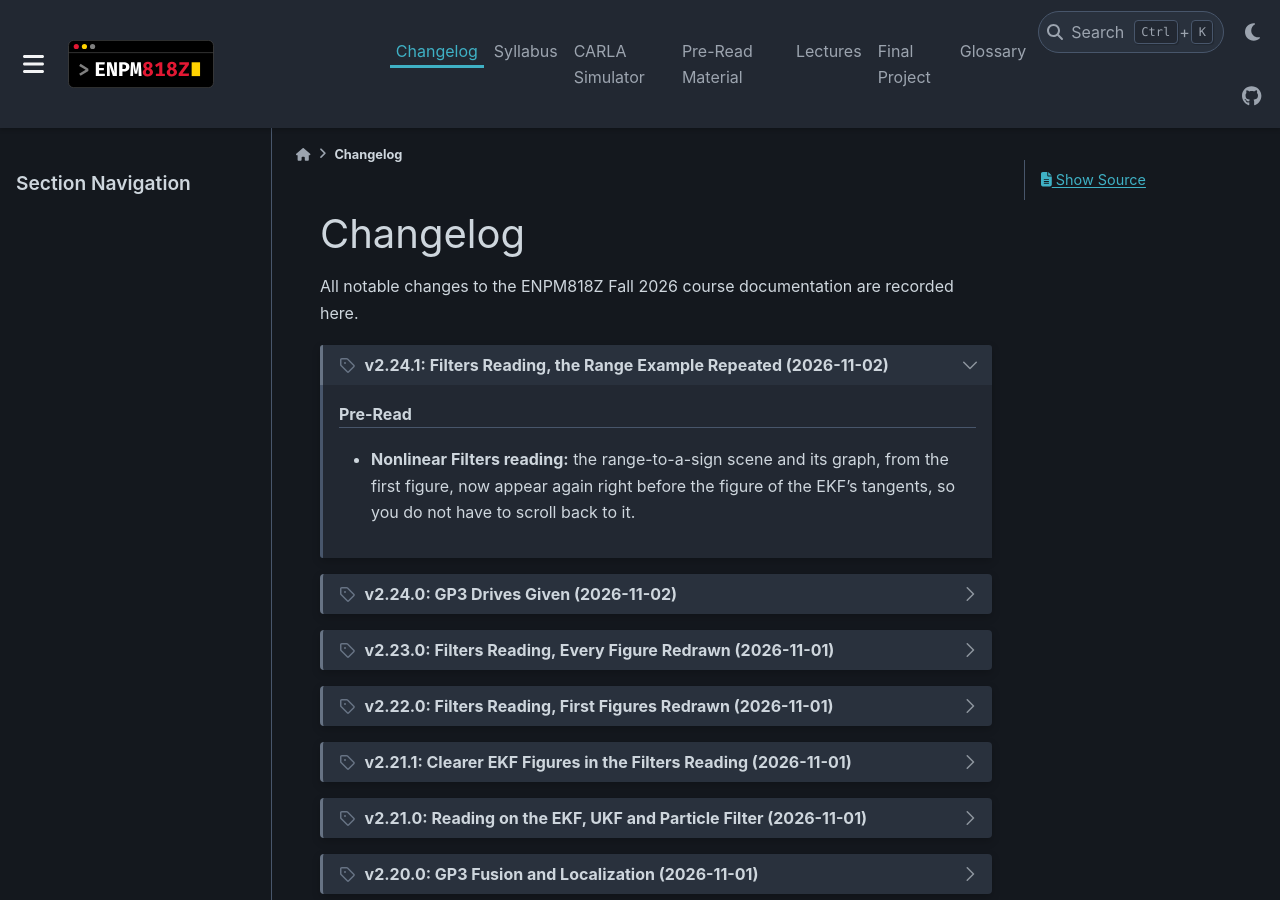
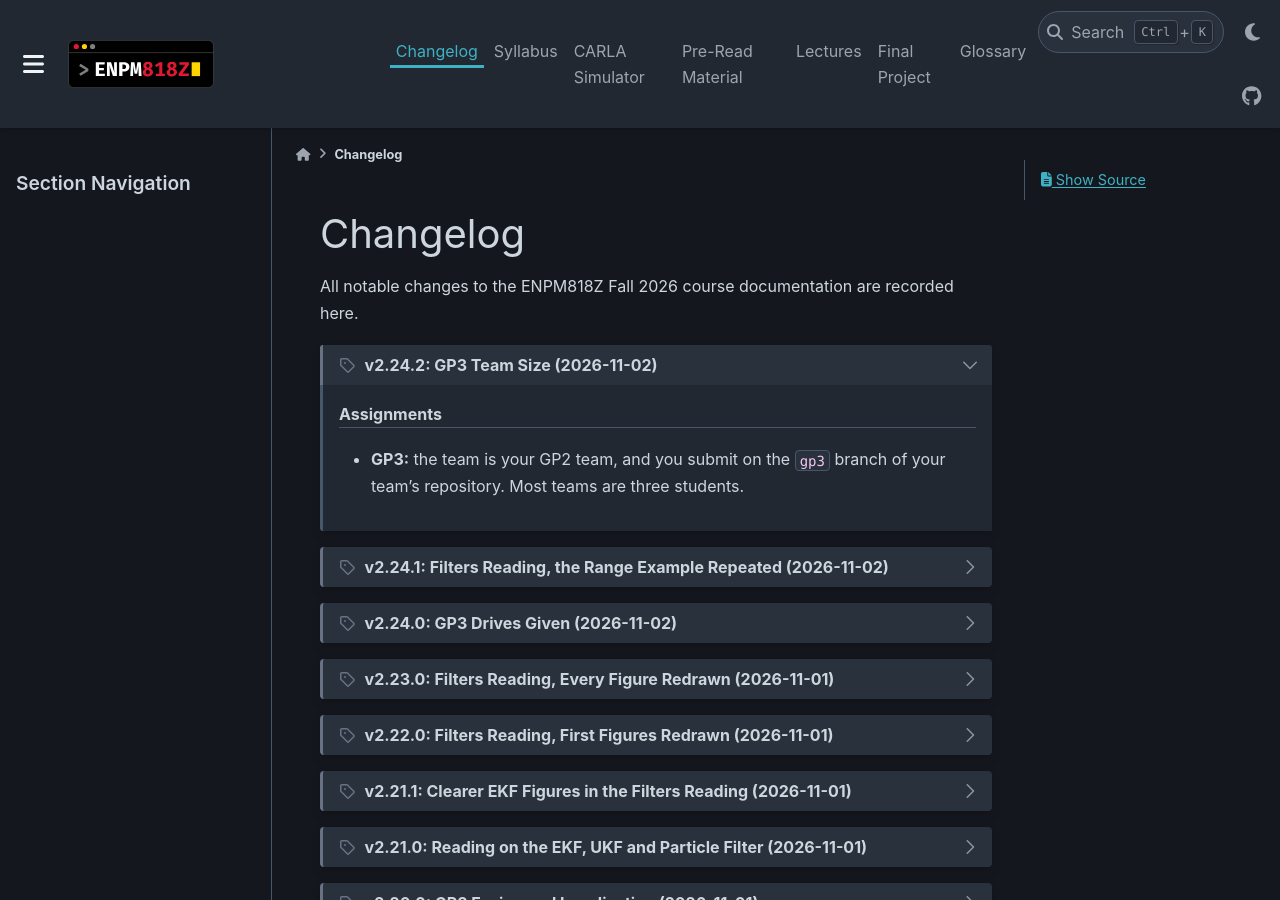
Before and after one commit to zeidk/enpm818z-fall-2026-docs, a Sphinx documentation site: the page built from docs/source/changelog/changelog.rst, in a window 1280 px wide and 900 px high. Built offline with Sphinx 7.4.7 and the PyData theme 0.15.4, drawn with Linux system fonts in a browser that asks for light colours; pages that are not in the unit, such as notebooks, are missing from menus.

Commit message:
GP3 and GP4: team size and submission repository hold for every team
Teams are the GP2 teams, three students in most, and each submits on its
own repository. GP4 stays hidden until Nov 19.

```diff
--- a/docs/source/assignments/gp3.rst
+++ b/docs/source/assignments/gp3.rst
@@ -44,9 +44,9 @@
           and `ads_msgs <https://github.com/rubixcubic/enpm818z-fall-2026-carla-ros/tree/main/ads_msgs>`__
           in the course repository
       * - **Team Size**
-        - 3 students, the GP1 team
+        - Your GP2 team (three students in most teams)
       * - **Submission**
-        - Canvas + the ``gp3`` branch of your GP1 repository
+        - Canvas + the ``gp3`` branch of your team's repository
 
 
 .. admonition:: AI Disclosure (required)
--- a/docs/source/assignments/gp4.rst
+++ b/docs/source/assignments/gp4.rst
@@ -43,9 +43,9 @@
           and `ads_msgs <https://github.com/rubixcubic/enpm818z-fall-2026-carla-ros/tree/main/ads_msgs>`__
           (now with ``VehicleCmd``) in the course repository
       * - **Team Size**
-        - 3 students, the GP1 team
+        - Your GP2 team (three students in most teams)
       * - **Submission**
-        - Canvas + the ``gp4`` branch of your GP1 repository
+        - Canvas + the ``gp4`` branch of your team's repository
 
 
 .. admonition:: AI Disclosure (required)
--- a/docs/source/changelog/changelog.rst
+++ b/docs/source/changelog/changelog.rst
@@ -5,10 +5,20 @@
 All notable changes to the ENPM818Z Fall 2026 course documentation are recorded here.
 
 
+.. dropdown:: v2.24.2: GP3 Team Size (2026-11-02)
+   :icon: tag
+   :class-container: sd-border-success
+   :open:
+
+   .. rubric:: Assignments
+
+   - **GP3:** the team is your GP2 team, and you submit on the ``gp3`` branch
+     of your team's repository. Most teams are three students.
+
+
 .. dropdown:: v2.24.1: Filters Reading, the Range Example Repeated (2026-11-02)
    :icon: tag
    :class-container: sd-border-success
-   :open:
 
    .. rubric:: Pre-Read
 
```
